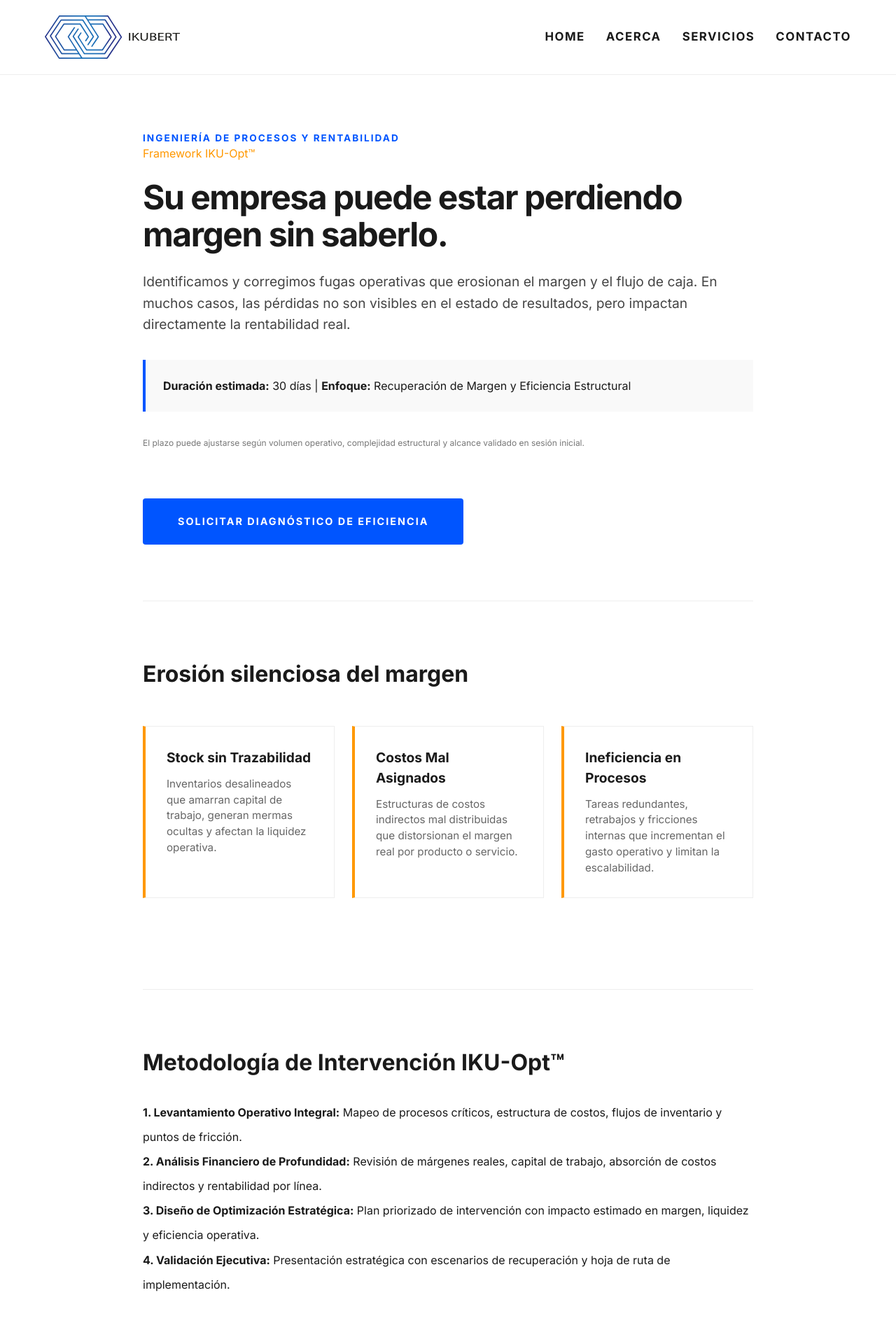
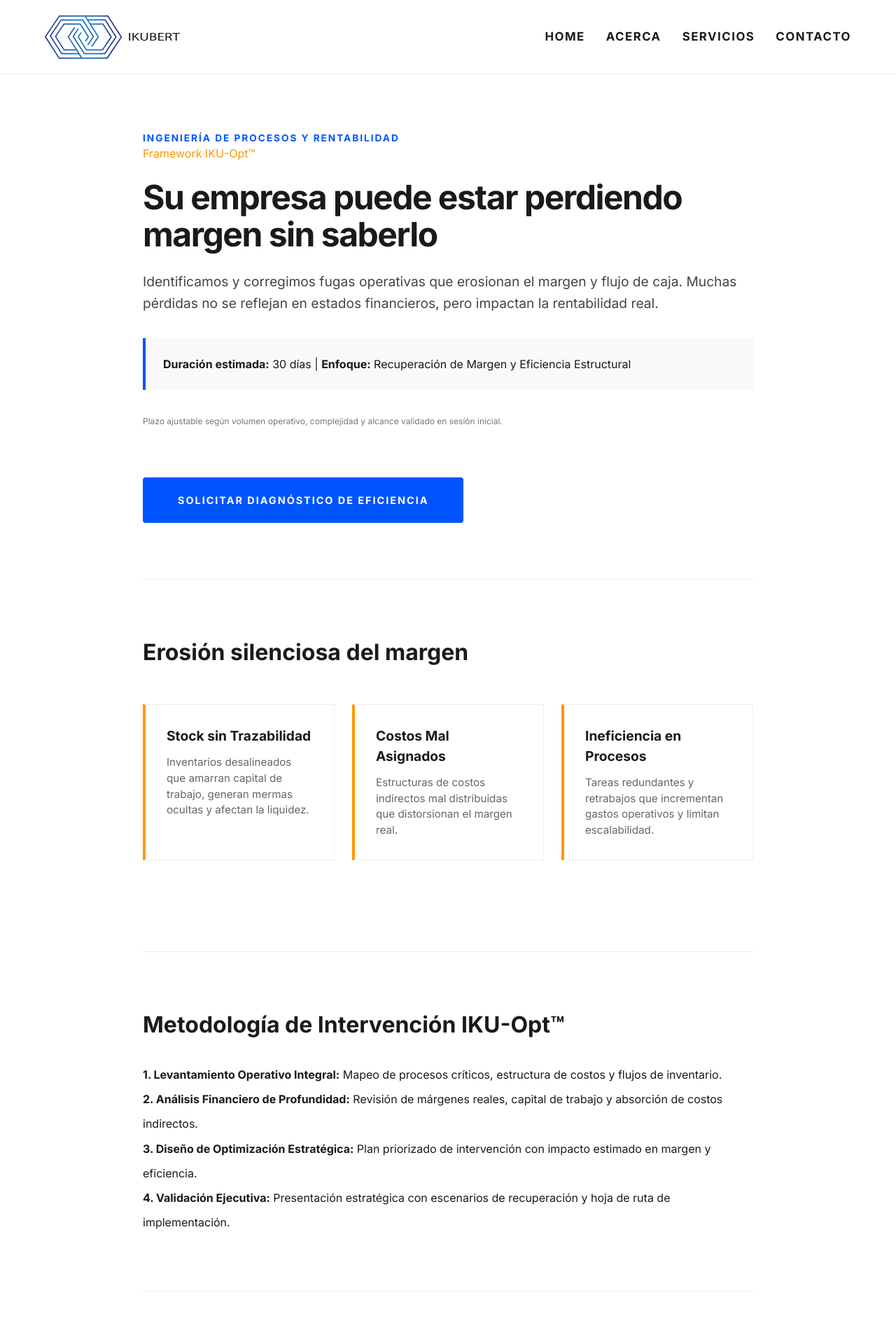
Before and after one commit to IKUBERT/ikubert.github.io, a Jekyll site: the page built from servicios/optimizacion-operativa.html, in a window 1280 px wide. Shown: the top 1920 px of the page at 70% size. Built offline with Jekyll 4.4.1, drawn with Linux system fonts in a browser that asks for light colours; some of the changed text lies outside the part shown.

Commit message:
Update optimizacion-operativa.html

```diff
--- a/servicios/optimizacion-operativa.html
+++ b/servicios/optimizacion-operativa.html
@@ -2,18 +2,18 @@
 layout: default
 title: Programa de Optimización Operativa | IKUBERT
 ---
+
 <div class="landing-container">
 
     <section class="hero-l">
         <span class="auth-line">Ingeniería de Procesos y Rentabilidad</span>
         <span class="framework-tag" style="color: #ff9800;">Framework IKU-Opt™</span>
 
-        <h1>Su empresa puede estar perdiendo margen sin saberlo.</h1>
+        <h1>Su empresa puede estar perdiendo margen sin saberlo</h1>
 
         <p>
-            Identificamos y corregimos fugas operativas que erosionan el margen y el flujo de caja.
-            En muchos casos, las pérdidas no son visibles en el estado de resultados,
-            pero impactan directamente la rentabilidad real.
+            Identificamos y corregimos fugas operativas que erosionan el margen y flujo de caja.
+            Muchas pérdidas no se reflejan en estados financieros, pero impactan la rentabilidad real.
         </p>
 
         <span class="meta-hero">
@@ -22,14 +22,13 @@
         </span>
 
         <p style="font-size:0.75rem; color:#777; margin-top:10px;">
-            El plazo puede ajustarse según volumen operativo, complejidad estructural y alcance validado en sesión inicial.
+            Plazo ajustable según volumen operativo, complejidad y alcance validado en sesión inicial.
         </p>
 
         <a href="{{ site.baseurl }}/contacto" class="btn-main" style="margin-top:40px;">
             Solicitar Diagnóstico de Eficiencia
         </a>
     </section>
-
 
     <section class="section-l">
         <h2>Erosión silenciosa del margen</h2>
@@ -38,146 +37,73 @@
 
             <div class="p-item" style="border-left-color: #ff9800;">
                 <h4>Stock sin Trazabilidad</h4>
-                <p>
-                    Inventarios desalineados que amarran capital de trabajo,
-                    generan mermas ocultas y afectan la liquidez operativa.
-                </p>
+                <p>Inventarios desalineados que amarran capital de trabajo, generan mermas ocultas y afectan la liquidez.</p>
             </div>
 
             <div class="p-item" style="border-left-color: #ff9800;">
                 <h4>Costos Mal Asignados</h4>
-                <p>
-                    Estructuras de costos indirectos mal distribuidas que distorsionan
-                    el margen real por producto o servicio.
-                </p>
+                <p>Estructuras de costos indirectos mal distribuidas que distorsionan el margen real.</p>
             </div>
 
             <div class="p-item" style="border-left-color: #ff9800;">
                 <h4>Ineficiencia en Procesos</h4>
-                <p>
-                    Tareas redundantes, retrabajos y fricciones internas
-                    que incrementan el gasto operativo y limitan la escalabilidad.
-                </p>
+                <p>Tareas redundantes y retrabajos que incrementan gastos operativos y limitan escalabilidad.</p>
             </div>
 
         </div>
     </section>
 
-
     <section class="section-l">
         <h2>Metodología de Intervención IKU-Opt™</h2>
 
         <ul style="list-style:none; padding:0; line-height:2.2;">
-            <li>
-                <strong>1. Levantamiento Operativo Integral:</strong>
-                Mapeo de procesos críticos, estructura de costos,
-                flujos de inventario y puntos de fricción.
-            </li>
-
-            <li>
-                <strong>2. Análisis Financiero de Profundidad:</strong>
-                Revisión de márgenes reales, capital de trabajo,
-                absorción de costos indirectos y rentabilidad por línea.
-            </li>
-
-            <li>
-                <strong>3. Diseño de Optimización Estratégica:</strong>
-                Plan priorizado de intervención con impacto estimado
-                en margen, liquidez y eficiencia operativa.
-            </li>
-
-            <li>
-                <strong>4. Validación Ejecutiva:</strong>
-                Presentación estratégica con escenarios de recuperación
-                y hoja de ruta de implementación.
-            </li>
+            <li><strong>1. Levantamiento Operativo Integral:</strong> Mapeo de procesos críticos, estructura de costos y flujos de inventario.</li>
+            <li><strong>2. Análisis Financiero de Profundidad:</strong> Revisión de márgenes reales, capital de trabajo y absorción de costos indirectos.</li>
+            <li><strong>3. Diseño de Optimización Estratégica:</strong> Plan priorizado de intervención con impacto estimado en margen y eficiencia.</li>
+            <li><strong>4. Validación Ejecutiva:</strong> Presentación estratégica con escenarios de recuperación y hoja de ruta de implementación.</li>
         </ul>
     </section>
-
 
     <section class="section-l">
         <h2>Entregables Estratégicos</h2>
 
         <div class="check-list">
-            <div class="check-item">
-                Informe Ejecutivo de Hallazgos Operativos
-            </div>
-
-            <div class="check-item">
-                Matriz de Costos Reales y Margen Ajustado
-            </div>
-
-            <div class="check-item">
-                Proyección de Recuperación de Margen y Flujo de Caja
-            </div>
-
-            <div class="check-item">
-                Hoja de Ruta de Optimización Prioritaria
-            </div>
-
-            <div class="check-item">
-                Reunión Ejecutiva de Presentación y Alineación
-            </div>
+            <div class="check-item">Informe Ejecutivo de Hallazgos Operativos</div>
+            <div class="check-item">Matriz de Costos Reales y Margen Ajustado</div>
+            <div class="check-item">Proyección de Recuperación de Margen y Flujo de Caja</div>
+            <div class="check-item">Hoja de Ruta de Optimización Prioritaria</div>
+            <div class="check-item">Reunión Ejecutiva de Presentación y Alineación</div>
         </div>
 
         <p style="font-size:0.75rem; color:#777; margin-top:20px;">
-            La implementación operativa puede cotizarse como fase adicional según alcance aprobado.
+            Implementación operativa se cotiza como fase adicional según alcance aprobado.
         </p>
     </section>
 
-
     <div class="complementary-box">
         <h3>Servicios Complementarios</h3>
-
         <p style="font-size:0.85rem; color:#666; margin-bottom: 10px;">
-            Para un blindaje estratégico integral, considere integrar:
+            Para un blindaje integral, considere:
         </p>
-
         <ul>
-            <li>
-                <a href="{{ site.baseurl }}/servicios/diagnostico-digital">
-                    Diagnóstico de Riesgo Digital (IKU-RISK™)
-                </a>
-            </li>
-
-            <li>
-                <a href="{{ site.baseurl }}/servicios/radiografia-empresarial">
-                    Radiografía Empresarial Estratégica (IKU-STRUCT™)
-                </a>
-            </li>
+            <li><a href="{{ site.baseurl }}/servicios/diagnostico-digital">Diagnóstico de Riesgo Digital (IKU-RISK™)</a></li>
+            <li><a href="{{ site.baseurl }}/servicios/radiografia-empresarial">Radiografía Empresarial Estratégica (IKU-STRUCT™)</a></li>
         </ul>
     </div>
 
-
     <section class="section-l" style="border:none;">
         <h2 style="color:#888;">Qué no es este Programa</h2>
-
         <p style="color:#999; font-size:0.9rem; line-height:1.6;">
-            No es una auditoría contable tradicional,
-            ni un recorte indiscriminado de costos.
-            Tampoco es consultoría teórica.
-            Es una intervención estratégica orientada a recuperar
-            margen real, eficiencia estructural y liquidez operativa sostenible.
+            No es auditoría contable tradicional ni recorte indiscriminado de costos.
+            Es una intervención estratégica orientada a recuperar margen real y eficiencia sostenible.
         </p>
     </section>
 
-
     <section style="text-align: center; padding: 100px 0;">
-        <h2 style="font-size: 2rem; margin-bottom: 20px;">
-            Cada punto de ineficiencia reduce su rentabilidad.
-        </h2>
-
-        <p style="font-size: 1rem; color: #666; margin-bottom: 40px;">
-            Identifique dónde se está perdiendo margen antes de que impacte su crecimiento.
-        </p>
-
-        <a href="{{ site.baseurl }}/contacto" class="btn-main">
-            Agendar Sesión de Evaluación
-        </a>
-
-        <p style="font-size: 0.65rem; text-transform: uppercase; letter-spacing: 1px; margin-top: 30px; color: #aaa;">
-            Servicios ejecutados bajo metodología propietaria IKUBERT™
-        </p>
+        <h2 style="font-size: 2rem; margin-bottom: 20px;">Cada punto de ineficiencia reduce su rentabilidad.</h2>
+        <p style="font-size: 1rem; color: #666; margin-bottom: 40px;">Identifique dónde se está perdiendo margen antes de que impacte su crecimiento.</p>
+        <a href="{{ site.baseurl }}/contacto" class="btn-main">Agendar Sesión de Evaluación</a>
+        <p style="font-size: 0.65rem; text-transform: uppercase; letter-spacing: 1px; margin-top: 30px; color: #aaa;">Servicios ejecutados bajo metodología propietaria IKUBERT™</p>
     </section>
 
 </div>
```
